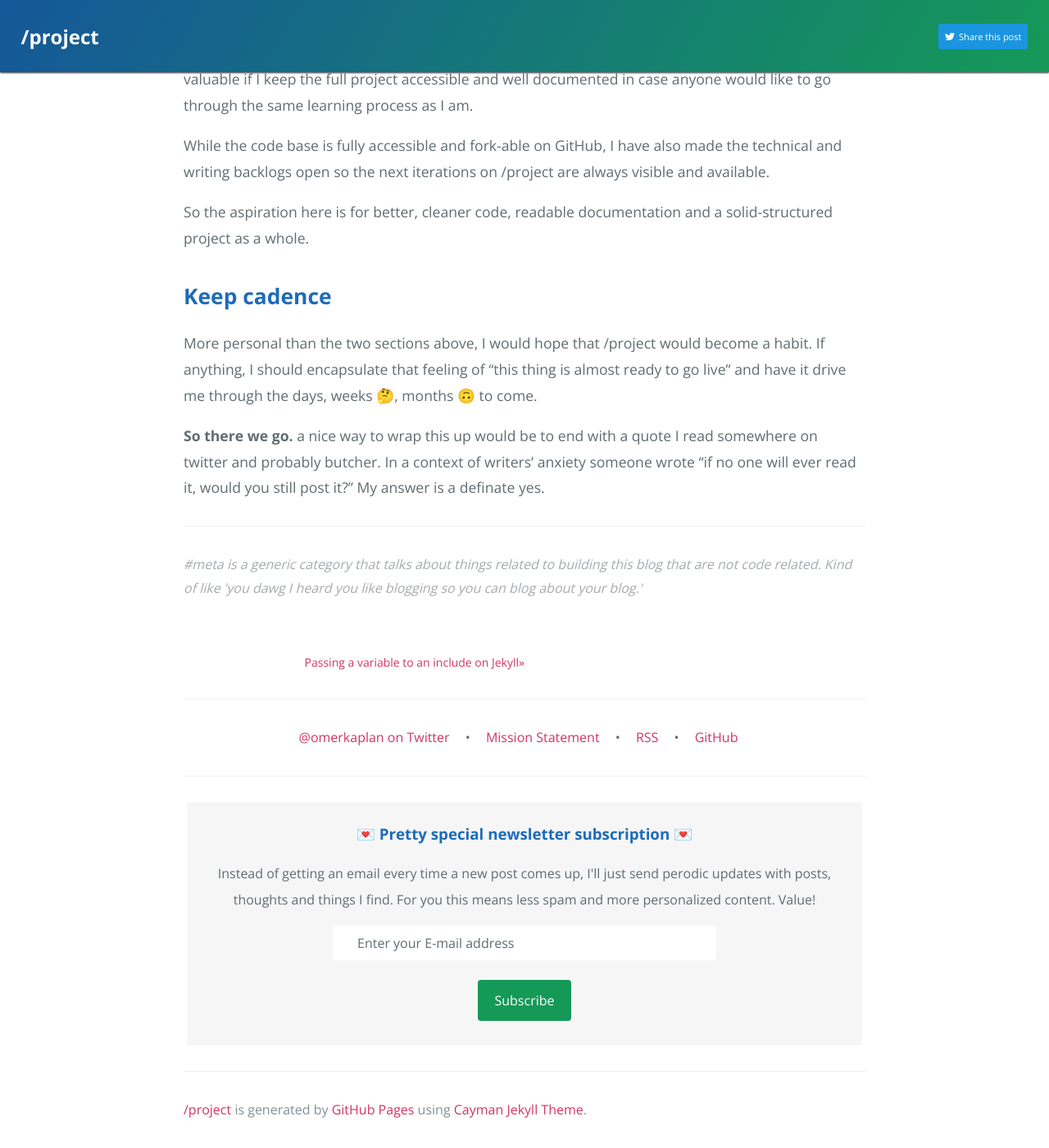
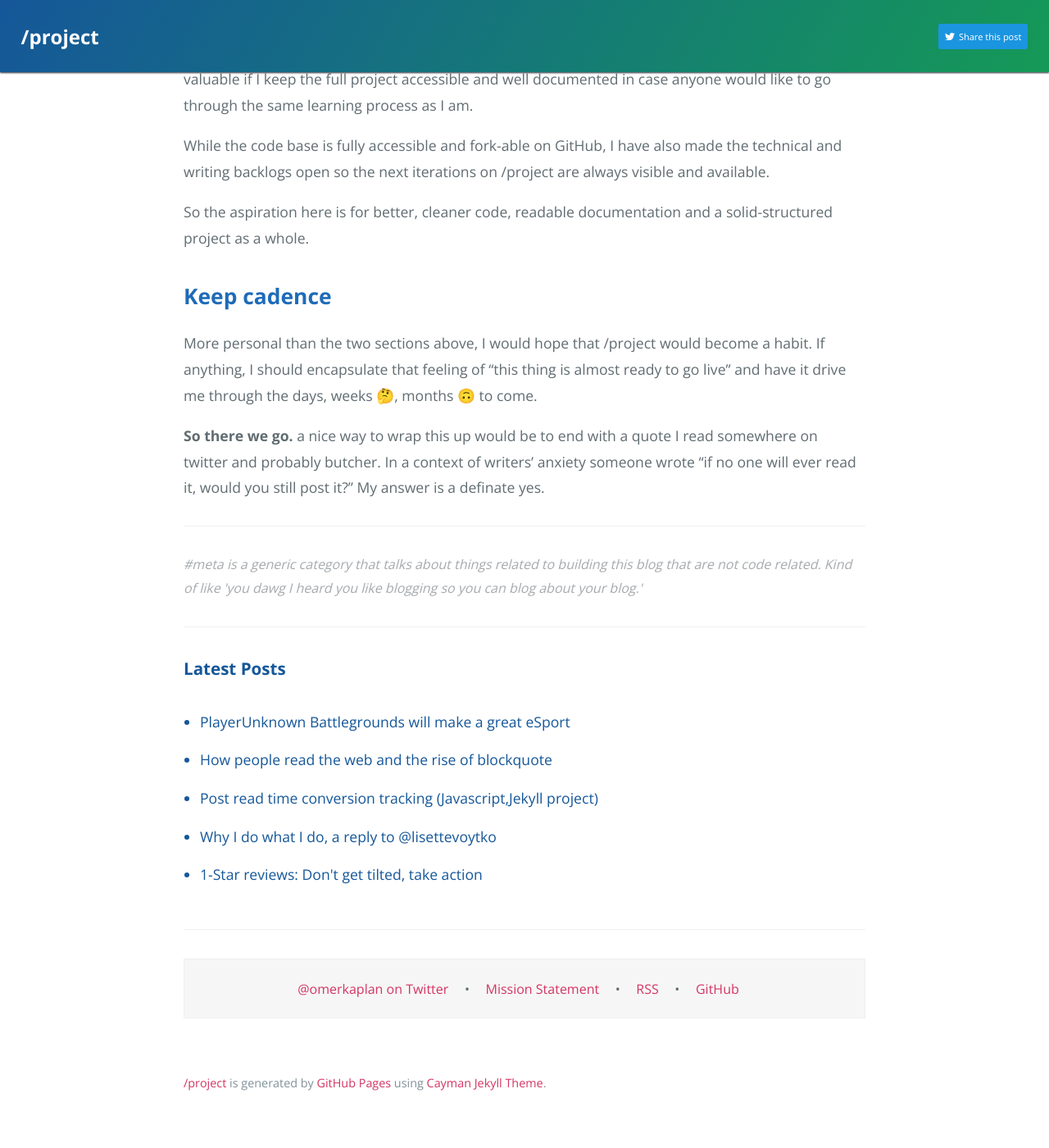
Before and after one commit to omerkaplan/project, a Jekyll site: the page built from _posts/2017-07-05-mission-statement.md, in a window 1280 px wide and 1400 px high, scrolled down 1559 px. Shown: the whole window at 82% size. Built offline with Jekyll 4.4.1, drawn with Linux system fonts in a browser that asks for light colours; nearby versions of some CDN libraries; after the commit the page ends 2926 px from its top, so only the background shows below that.

Commit message:
Added: Latest Posts section over next and last post 📚

```diff
--- a/_includes/footer.html
+++ b/_includes/footer.html
@@ -1,5 +1,5 @@
-<footer class="site-footer">
-<div class="topnav">
+
+<div class="bottom-navigation">
   <ul>
     <li><a href="https://www.twitter.com/{{ site.twitter_username }}">@{{ site.twitter_username }} on Twitter</a></li>
     <li class="dot">&#8226;</li>
@@ -10,20 +10,7 @@
     <li><a href="{{ site.github_repository_url }}">GitHub</a></li>
   </ul>
 </div>
-</footer>
 
-
-<footer class="site-footer">
-<div class="newsletter">
-<h3>&#128140; Pretty special newsletter subscription  &#128140;</h3>
-<form style="newsletter" action="https://tinyletter.com/slash-project" method="post" target="popupwindow" onsubmit="window.open('https://tinyletter.com/hellouser', 'popupwindow', 'scrollbars=yes,width=800,height=600');return true">
-    <p><label for="tlemail" style="line-height: 2;">Instead of getting an email every time a new post comes up, I'll just send perodic updates with posts, thoughts and things I find. For you this means less spam and more personalized content. Value!</label></p>
-    <p><input type="text" name="email" id="tlemail" value="Enter your E-mail address" onfocus="if (this.value == 'First Name') {this.value = '';}" onblur="if (this.value == '')"/></p>
-    <input type="hidden" value="1" name="embed"/>
-    <input style="nlbutton" type="submit" value="Subscribe" />
-</form>
-</div>
-</footer>
 
 <footer class="site-footer">
   <span class="site-footer-credits"><a href="{{ site.github_repository_url }}">{{ site.title}}</a> is generated by <a href="https://pages.github.com">GitHub Pages</a> using <a href="https://github.com/jasonlong/cayman-theme">Cayman Jekyll Theme</a>.</span>
--- a/_layouts/post.html
+++ b/_layouts/post.html
@@ -45,15 +45,14 @@
     <!-- Category description, included -->
     {% capture page-cat %}{{ page.categories }}{% endcapture %}
     {% include categoty-info.html %}
-    <!-- Next post, last post -->
-    <div class="PageNavigation">
-      {% if page.previous.url %}
-      <a class="prev" href="{{page.previous.url}}">&laquo; {{page.previous.title}}</a>
-      {% endif %}
-      {% if page.next.url %}
-      <a class="next" href="{{page.next.url}}">{{page.next.title}}&raquo;</a>
-      {% endif %}
-  </div>
+
+    <!-- Latest posts, will list the latest 5 posts in the _posts directory -->
+    <div class="latest-posts"><h3>Latest Posts</h3>
+    <ul>
+      {% for post in site.posts limit:5 %}
+      <li><a href="{{ post.url }}" onclick=”ga('send', 'event', 'Post', 'Used Latest Posts', '{{ post.title }}');”>{{ post.title }}</a></li>
+      {% endfor %}
+    </ul></div>
 
       <!--include footer section, find it in the includes directory-->
       {% include footer.html %}
--- a/_sass/jekyll-theme-cayman.scss
+++ b/_sass/jekyll-theme-cayman.scss
@@ -372,7 +372,7 @@ a {
       color: #159957;
       line-height: 2rem;
       margin-bottom: 10px;
-      background-color: #E0EDDE;
+      background-color: fade-out(#159957,0.9);
       padding-bottom: 1rem;
       padding-top: 1rem;
       width: 100%;
@@ -490,7 +490,6 @@ a {
 .site-footer {
   padding-top: 2rem;
   margin-top: 2rem;
-  border-top: solid 1px $hr-border-color;
 
   @include large {
     font-size: 1rem;
@@ -513,66 +512,15 @@ a {
 
 .site-footer-credits {
   color: $blockquote-text-color;
+  font-size: 0.9rem;
 }
 
-.PageNavigation {
-  font-size: 14px;
-  display: block;
-  width: auto;
-  overflow: hidden;
-  margin-top: 4.5em;
-}
-
-.PageNavigation a {
-  display: block;
-  width: 50%;
-  float: left;
-}
-
-.PageNavigation .next {
-  text-align: right;
-  text-overflow: ellipsis;
-  overflow: hidden;
-  white-space: nowrap;
-
-}
-
-.newsletter {
+.bottom-navigation {
   text-align: center;
   border: 1px solid #EFF0F1;
+  margin-top: 2em;
   padding: 20px;
-  margin: 5px;
   background-color: #F6F6F6;
-
-    input[type=submit] {
-      background-color: $header-bg-color;
-      color: white;
-      padding: 14px 20px;
-      margin: 8px 0;
-      border: none;
-      border-radius: 4px;
-      cursor: pointer;
-      -webkit-transition-duration: 0.4s; /* For Safari */
-      transition-duration: 0.4s;
-      }
-
-        input[type=submit]:hover {
-          background-color: #005E2E;
-        }
-
-
-      input[type=text] {
-        width: 60%;
-        background-color: White;
-        padding: 10px 30px;
-        border: none;
-        border-radius: 4px;
-        cursor: pointer;
-        }
-    }
-
-.topnav {
-  text-align: center;
 
       ul {
         list-style-type: none;
@@ -583,6 +531,7 @@ a {
       li {
         display: inline;
         padding-right: 15px;
+          font-size: 1rem;
 
         @include small {
           display: block;
@@ -637,3 +586,32 @@ a {
        background-color: #068BDA;
       }
     }
+
+  .latest-posts {
+    margin-top: 2rem;
+    border-top: solid 1px $hr-border-color;
+    padding-top: 2rem;
+    padding-bottom: 2rem;
+    border-bottom: solid 1px $hr-border-color;
+
+    h3 {
+      color:$generic-color-blue;
+    }
+
+    ul {
+      padding-left: 20px;
+    }
+
+    li {
+      color:$generic-color-blue;
+      padding-top: 15px;
+
+      &:hover {
+        text-decoration: underline;
+      }
+
+      a {
+        color:$generic-color-blue;
+      }
+    }
+  }
--- a/_sass/variables.scss
+++ b/_sass/variables.scss
@@ -1,3 +1,11 @@
+//Generic Color Palatte
+$generic-color-white: #fff !default;
+$generic-color-grey: #606c71 !default;
+$generic-color-green: #159957 !default;
+$generic-color-blue: #155799 !default;
+$generic-color-pink: #D33563 !default;
+
+
 // Breakpoints
 $large-breakpoint: 64em !default;
 $medium-breakpoint: 42em !default;
```
Also changed, not shown: _includes/post_detail.html (+9 -9 lines).
